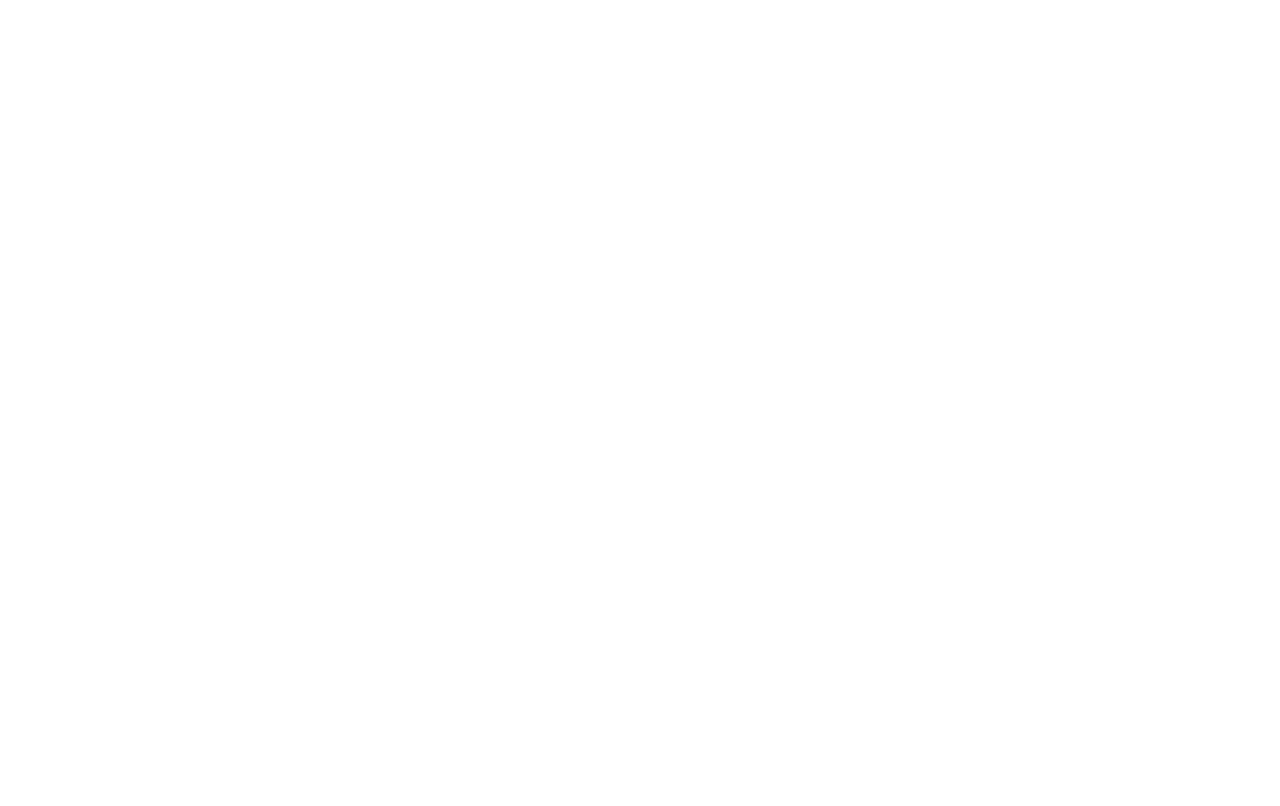
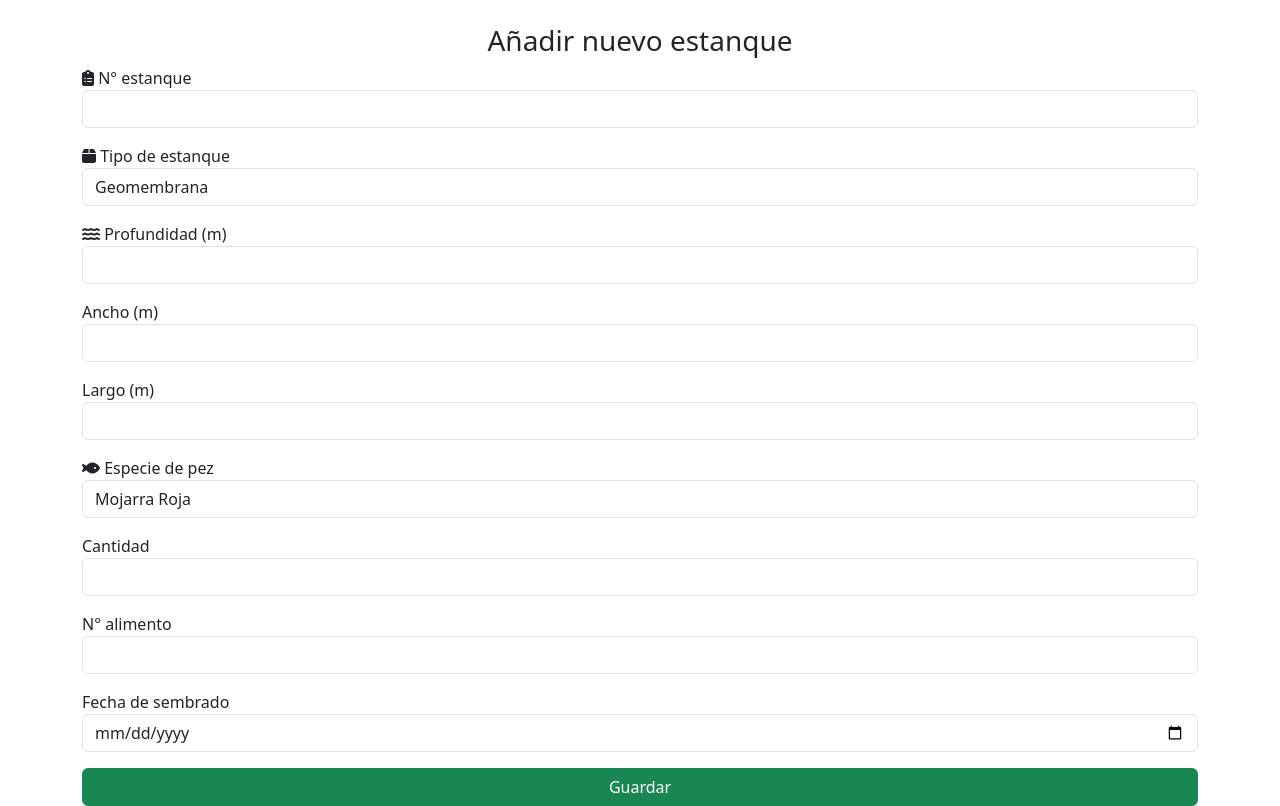
Before and after one commit to Sebas230521/ProyectoFinal_F-N, a Vue app in the folder frontend/: page /nuevo-estanque in a window 1280 px wide. Before the commit this address had no page. Built offline with nearby package versions, Linux system fonts and the light colour scheme.

Commit message:
Actualizacion9

```diff
--- /dev/null
+++ b/frontend/src/components/EstanqueForm.vue
@@ -0,0 +1,114 @@
+<template>
+    <div class="container mt-4">
+        <h3 class="text-center">Añadir nuevo estanque</h3>
+        <form @submit.prevent="submitForm">
+            <!-- No Estanque -->
+            <div class="form-group">
+                <label for="numeroEstanque">
+                    <i class="fas fa-clipboard-list"></i> N° estanque
+                </label>
+                <input type="number" v-model="form.numeroEstanque" class="form-control" id="numeroEstanque" required/>
+            </div>
+
+            <!-- Tipo de Estanque -->
+            <div class="form-group">
+                <label for="tipoEstanque">
+                    <i class="fas fa-box"></i> Tipo de estanque
+                </label>
+                <select v-model="form.tipoEstanque" class="form-control" id="tipoEstanque" required>
+                    <option value="Geomembrana">Geomembrana</option>
+                    <option value="Tierra">Tierra</option>
+                </select>
+            </div>
+
+            <!-- Profundidad -->
+            <div class="form-group">
+                <label for="profundidad">
+                    <i class="fas fa-water"></i> Profundidad (m)
+                </label>
+                <input type="number" v-model="form.profundidad" class="form-control" id="profundidad" required/>
+            </div>
+
+            <!-- Ancho -->
+            <div class="form-group">
+                <label for="ancho">Ancho (m)</label>
+                <input type="number" v-model="form.ancho" class="form-control" id="ancho" required/>
+            </div>
+
+            <!-- Largo -->
+            <div class="form-group">
+                <label for="largo">Largo (m)</label>
+                <input type="number" v-model="form.largo" class="form-control" id="largo" required/>
+            </div>
+
+            <!-- Especie de pez -->
+            <div class="form-group">
+                <label for="especiePez">
+                    <i class="fas fa-fish"></i> Especie de pez
+                </label>
+                <select v-model="form.especiePez" class="form-control" id="especiePez" required>
+                    <option value="Mojarra Roja">Mojarra Roja</option>
+                    <option value="Mojarra Negra">Mojarra Negra</option>
+                    <option value="Cachama">Cachama</option>
+                </select>
+            </div>
+
+            <!-- Cantidad -->
+            <div class="form-group">
+                <label for="cantidad">Cantidad</label>
+                <input type="number" v-model="form.cantidad" class="form-control" id="cantidad" required/>
+            </div>
+
+            <!-- Número de alimento -->
+            <div class="form-group">
+                <label for="numeroAlimento">N° alimento</label>
+                <input type="number" v-model="form.numeroAlimento" class="form-control" id="numeroAlimento" required/>
+            </div>
+
+            <!-- Fecha de sembrado -->
+            <div class="form-group">
+                <label for="fechaSiembra">Fecha de sembrado</label>
+                <input type="date" v-model="form.fechaSiembra" class="form-control" id="fechaSiembra" required/>
+            </div>
+
+            <!-- Botón de Guardar -->
+            <button type="submit" class="btn btn-success">Guardar</button>
+        </form>
+    </div>
+</template>
+
+<script>
+    export default {
+        data() {
+            return {
+                form: {
+                    numeroEstanque: '',
+                    tipoEstanque: 'Geomembrana',
+                    profundidad: '',
+                    ancho: '',
+                    largo: '',
+                    especiePez: 'Mojarra Roja',
+                    cantidad: '',
+                    numeroAlimento: '',
+                    fechaSiembra: ''
+                }
+            };
+        },
+        methods: {
+            submitForm() {
+            // Acción al enviar el formulario, puedes manejar los datos aquí o llamar a una API
+            console.log('Formulario enviado:', this.form);
+            }
+        }
+    };
+</script>
+
+<style scoped>
+.form-group {
+margin-bottom: 1rem;
+}
+
+button {
+width: 100%;
+}
+</style>
--- a/frontend/src/router/index.js
+++ b/frontend/src/router/index.js
@@ -30,6 +30,11 @@
     path: '/register-procedures',
     name: 'registroProcedimiento',
     component: () => import(/* webpackChunkName: "proceduresForm" */ '../components/ProceduresForm.vue'),
+  },
+  {
+    path: '/nuevo-estanque',
+    name: 'NuevoEstanque',
+    component: () => import(/* webpackChunkName: "login" */ '../components/EstanqueForm.vue')
   }
 ]
 
```
